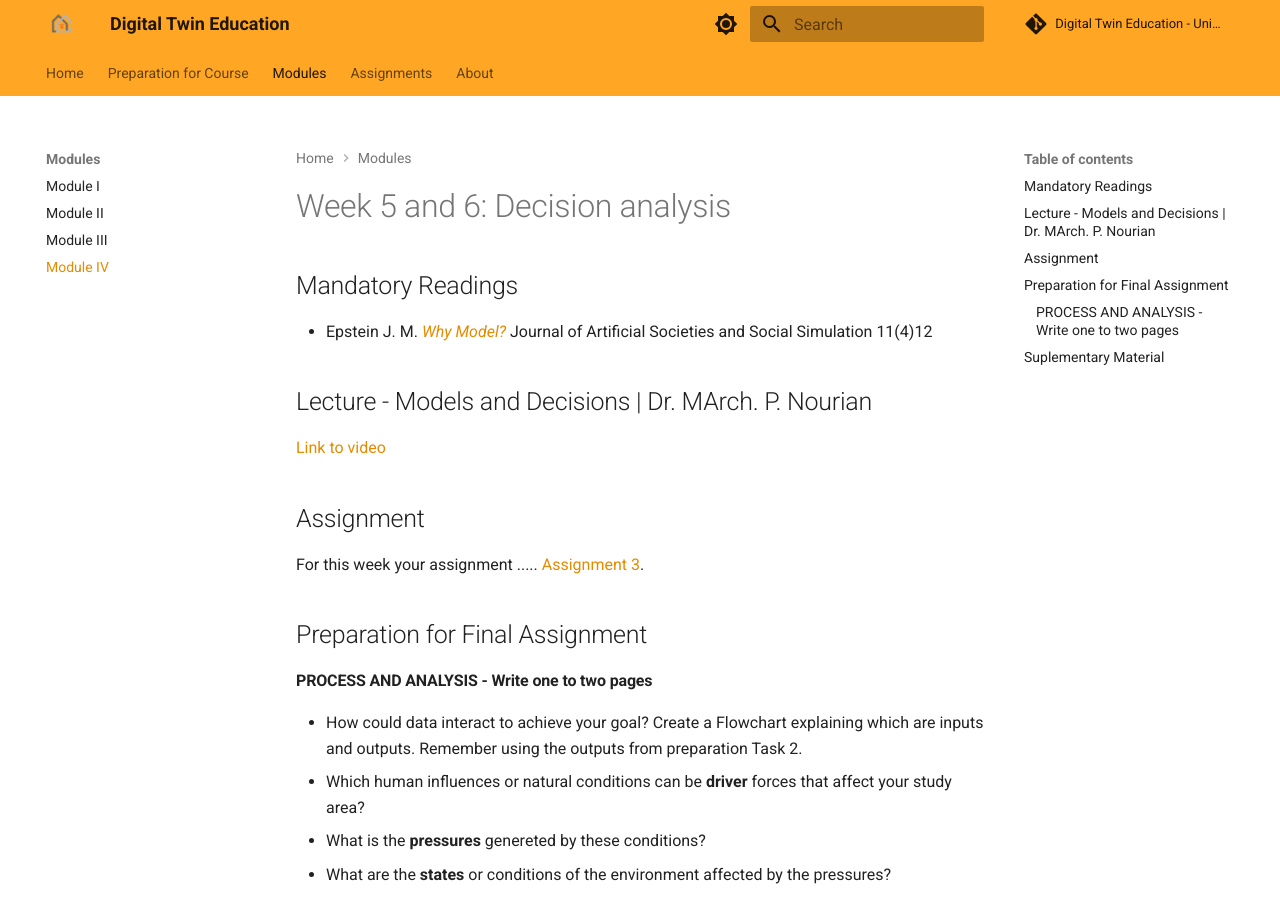
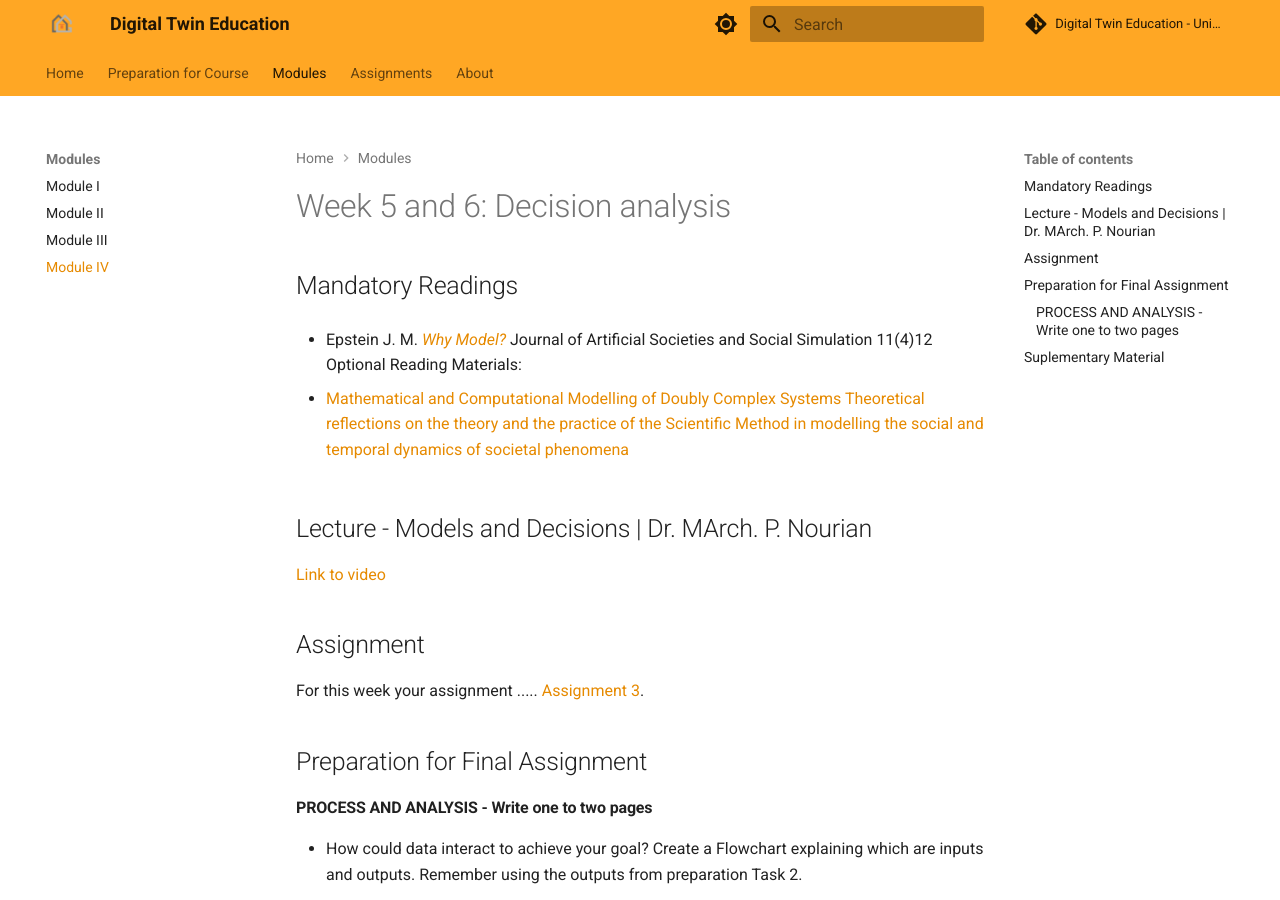
Before and after one commit to DigitalTwin-Geohub/DigitalTwinEducation, an MkDocs documentation site: the page built from docs/Modules/Module IV.md, in a window 1280 px wide and 900 px high. Built offline with MkDocs 1.6.1 and Material for MkDocs 9.7.7, drawn with Linux system fonts in a browser that asks for light colours; comment, search, counter and statistics services are not loaded.

Commit message:
Update Module IV.md
Added a link to my lecture notes about doubly complex systems

```diff
--- a/docs/Modules/Module IV.md
+++ b/docs/Modules/Module IV.md
@@ -3,7 +3,9 @@
 ## Mandatory Readings
 
 * Epstein J. M. *[Why Model?](https://www.jasss.org/11/4/12.html)* Journal of Artificial Societies and Social Simulation 11(4)12
+Optional Reading Materials:
 
+* [Mathematical and Computational Modelling of Doubly Complex Systems Theoretical reflections on the theory and the practice of the Scientific Method in modelling the social and temporal dynamics of societal phenomena](https://www.researchgate.net/publication/337922945_Mathematical_and_Computational_Modelling_of_Doubly_Complex_Systems_Theoretical_reflections_on_the_theory_and_the_practice_of_the_Scientific_Method_in_modelling_the_social_and_temporal_dynamics_of_soci)
 
 ## Lecture - Models and Decisions | Dr. MArch. P. Nourian
 
```
